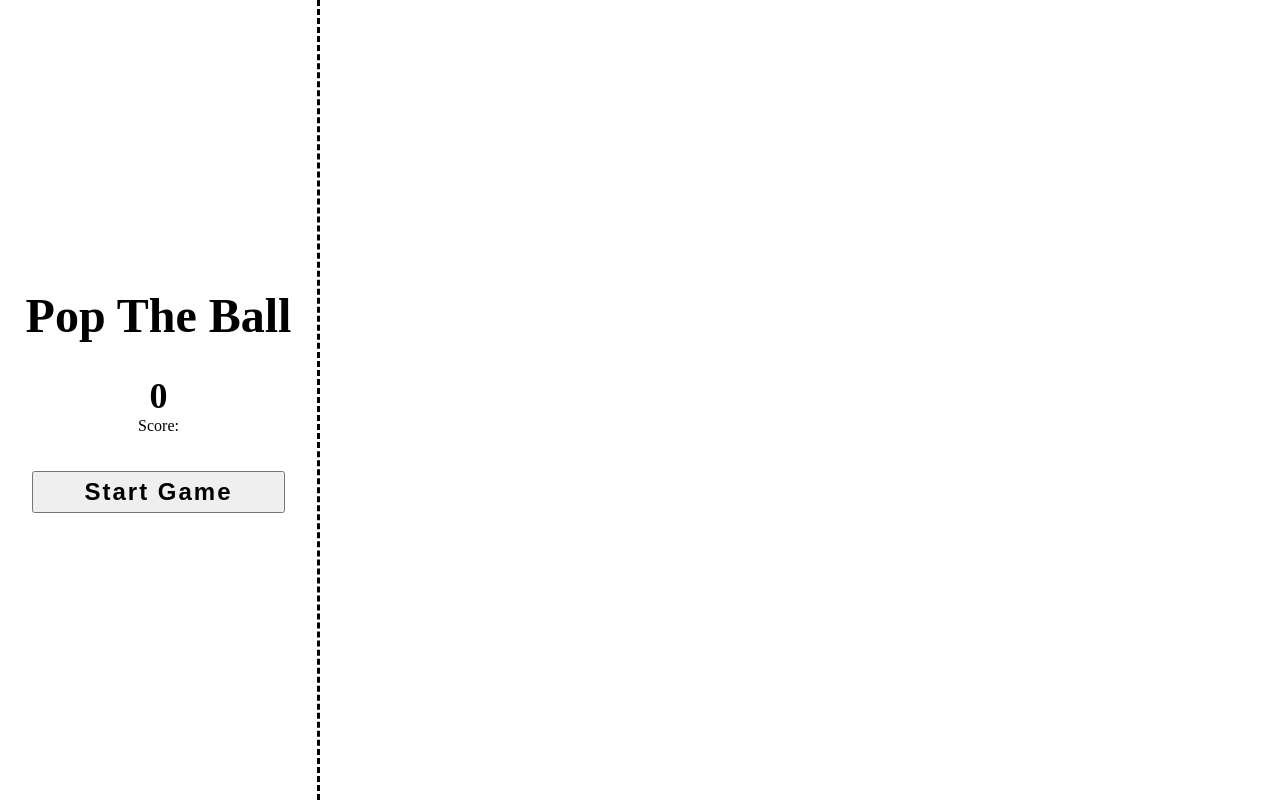
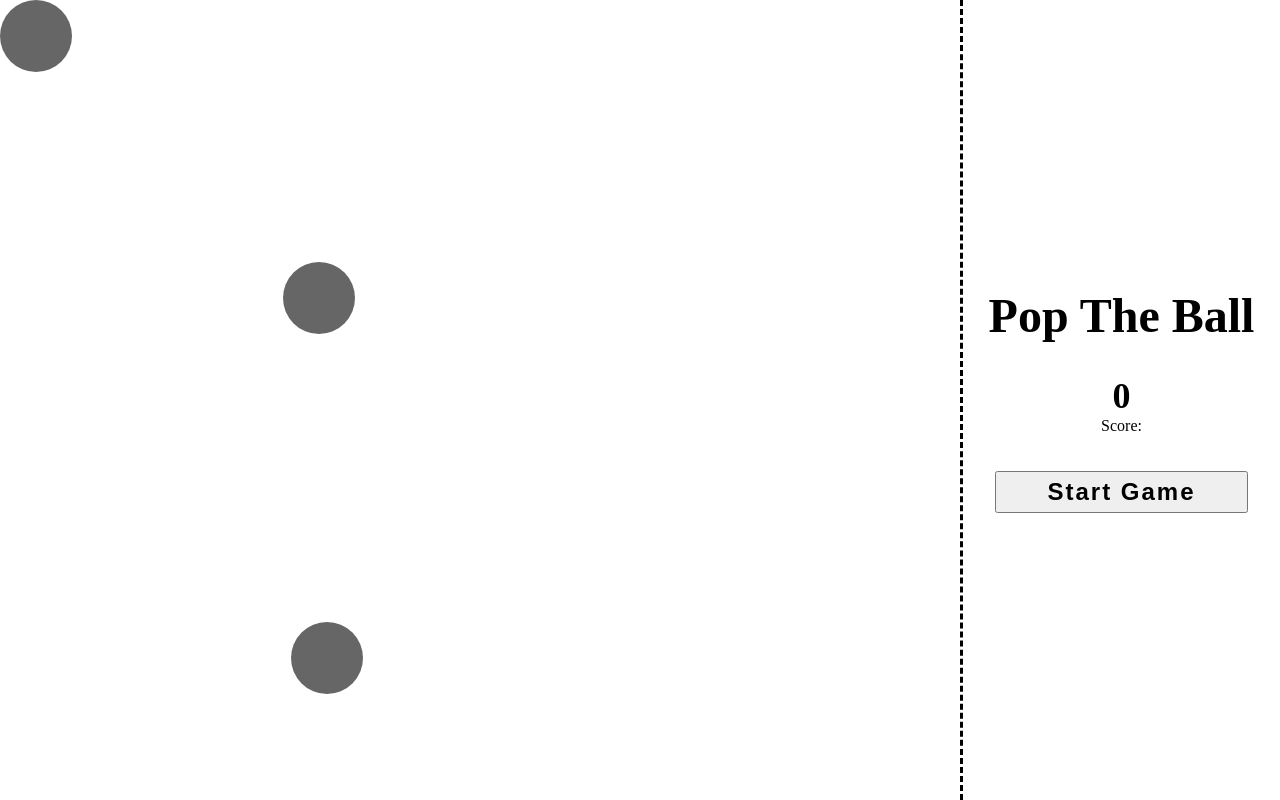
Before and after one commit to JacksonMonteiro/js_popball_game, a plain HTML site: page index.html in a window 1280 px wide. Both pictures are taken after a click on the button "Start Game". Drawn offline with Linux system fonts and the light colour scheme.

Commit message:
Ball: Spawn and destruction

```diff
--- a/assets/css/style.css
+++ b/assets/css/style.css
@@ -9,7 +9,7 @@ body {
 
 main {
     display: grid;
-    grid-template-columns: 1fr 3fr;
+    grid-template-columns: 3fr 1fr;
 }
 
 .menu {
@@ -18,7 +18,7 @@ main {
     flex-direction:column;
     justify-content:  center;
     align-items: center;
-    border-right: 3px dashed #000;
+    border-left: 3px dashed #000;
 }
 
 .score {
@@ -44,5 +44,14 @@ main {
 }
 
 .game-screen {
-    height: 100vh;
+    height: 90vh;
+    width: calc(100% - 100px);
 }
+
+.ball {
+    position: absolute;
+    width: 72px;
+    height: 72px;
+    border-radius: 50%;
+    background-color: #666;
+}
--- a/assets/js/main.js
+++ b/assets/js/main.js
@@ -0,0 +1,20 @@
+function spawnBall() {
+    let x = Math.floor(Math.random() * $('.game-screen').width());
+    let y = Math.floor(Math.random() * $('.game-screen').height());
+
+    let ball = $('<div class="ball"></div>');
+    ball.css('left', x + 'px');
+    ball.css('top', y + 'px');
+
+    ball.on('click', function() {
+        $(this).fadeOut();
+    });
+
+    $('.game-screen').append(ball);
+}
+
+$(function() {
+    $('#start').on('click', function() {
+        setInterval(spawnBall, 1000);
+    });
+});
--- a/index.html
+++ b/index.html
@@ -11,6 +11,10 @@
 </head>
 <body>
     <main>
+        <div class="game-screen">
+            <div class="ball"></div>
+        </div>
+
         <div class="menu">
             <h1>Pop The Ball</h1>
 
@@ -19,10 +23,7 @@
                 <p>Score: </p>
             </div>
 
-            <button>Start Game</button>
-        </div>
-        <div class="game-screen">
-
+            <button id="start">Start Game</button>
         </div>
     </main>
 
```
